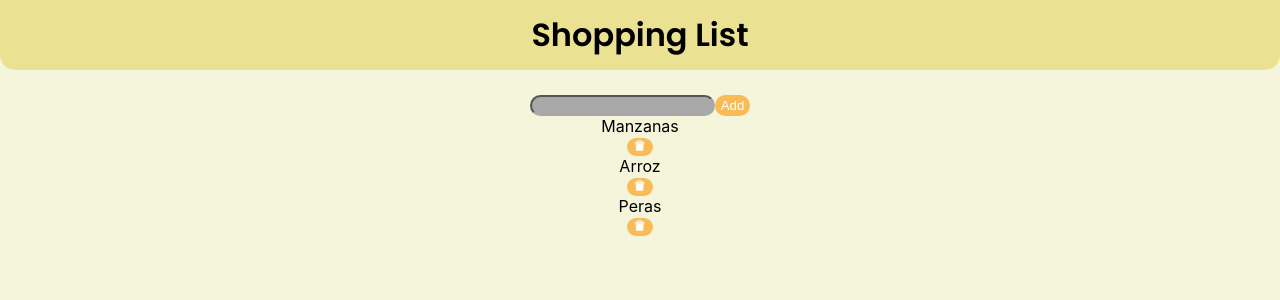
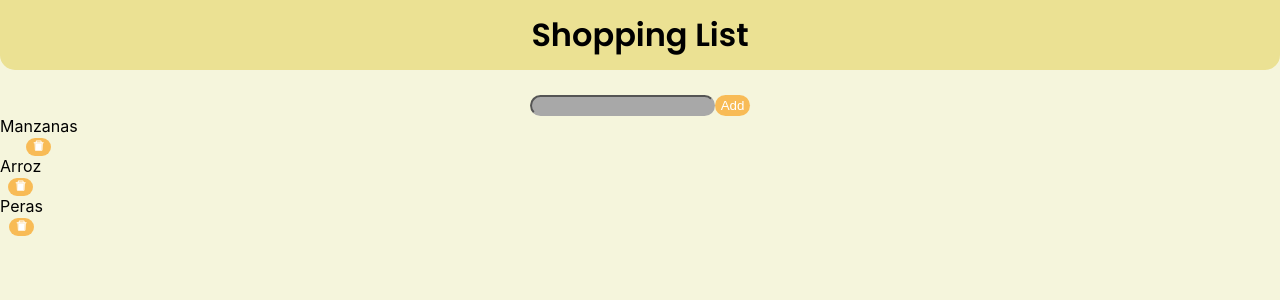
Before and after one commit to ItzAle/shopping-list, a React (Create React App) app: page / in a window 1280 px wide. Shown: the top 300 px of the page. Built offline with nearby package versions, Linux system fonts and the light colour scheme; the HTML template or start-up script is replaced by a standard one.

Commit message:
added styles

```diff
--- a/src/components/Task/task.jsx
+++ b/src/components/Task/task.jsx
@@ -24,11 +24,12 @@ export const Task = ({ item, deleteById, updateItem }) => {
   };
 
   return (
+    <section className={style.section}>
     <article key={item.id} className={item.isDone ? "isDone" : "isNotDone"}>
       {!isEditMode ? (
         <div onClick={() => setIsEditMode(true)}>{item.title}</div>
       ) : (
-        <div>
+        <div className={style.div} >
           <input type="text" value={input} onChange={changeItem} />
           <GoX
             onClick={() => {
@@ -43,5 +44,6 @@ export const Task = ({ item, deleteById, updateItem }) => {
         <AiTwotoneDelete />
       </button>
     </article>
+    </section>
   );
 };
--- a/src/components/Task/task.module.css
+++ b/src/components/Task/task.module.css
@@ -0,0 +1,3 @@
+.section{
+    display: flex;
+}
```
